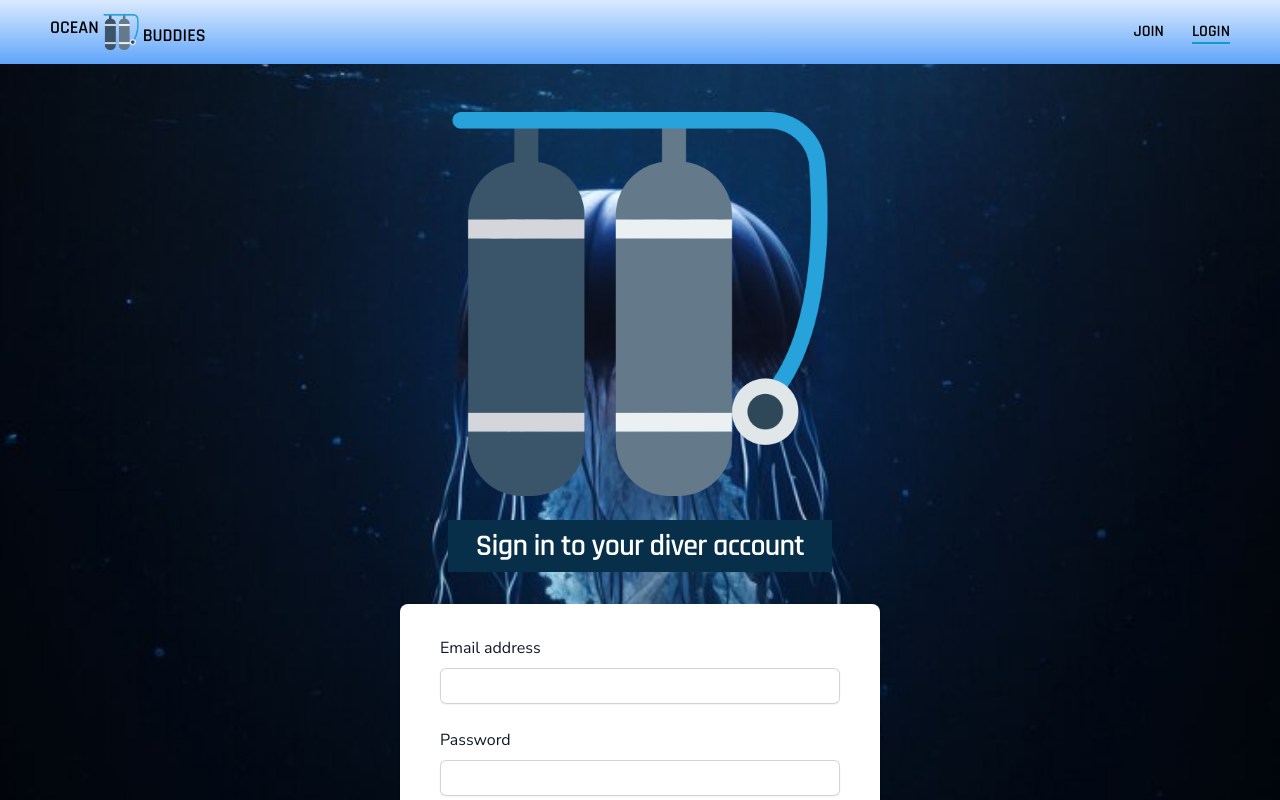
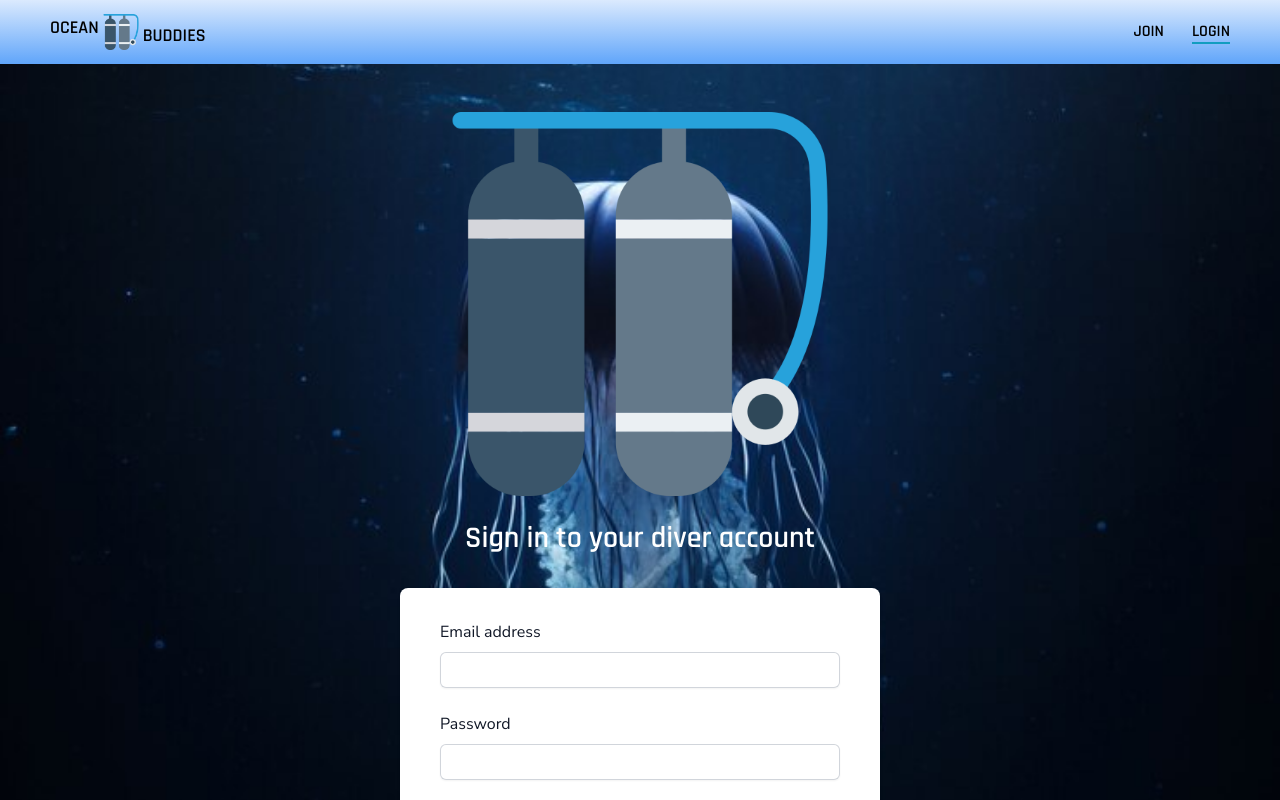
Before and after one commit to RozaliiaRusskikh/ocean-buddies, a Next.js app: page /login in a window 1280 px wide. Shown: the top 800 px of the page. Built offline with nearby package versions, Linux system fonts and the light colour scheme.

Commit message:
Style auth page

```diff
--- a/app/(site)/components/AuthPage.tsx
+++ b/app/(site)/components/AuthPage.tsx
@@ -44,7 +44,7 @@ const AuthPage: React.FC<AuthPageProps> = ({ title }) => {
         />
         <Heading
           size="subheading"
-          className={`text-center mt-6 tracking-tight bg-sky-950 text-background p-2 ${rajdhani.className} antialiased`}
+          className={`text-center mt-6 tracking-tigh text-background ${rajdhani.className} antialiased`}
           data-aos="fade-in"
         >
           {title}
```
